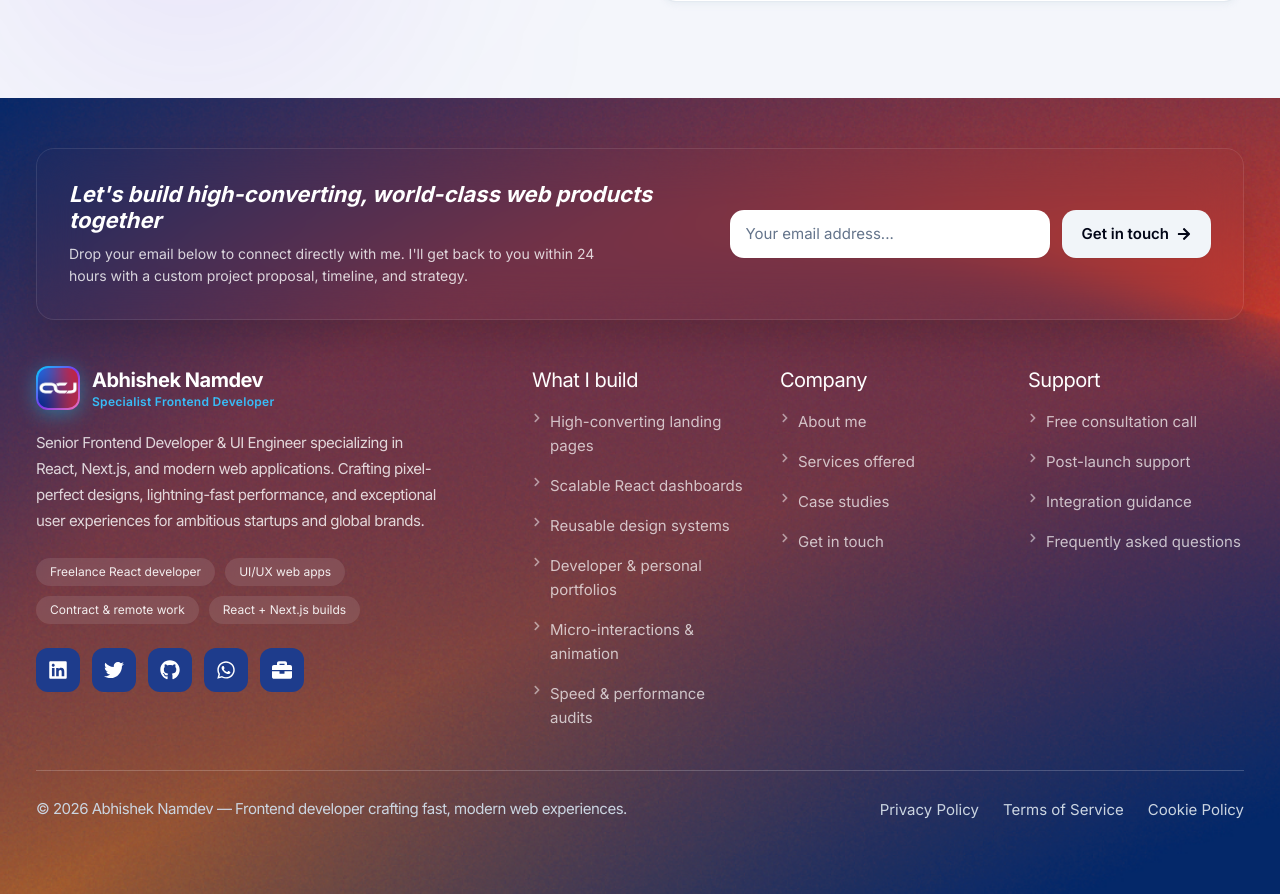
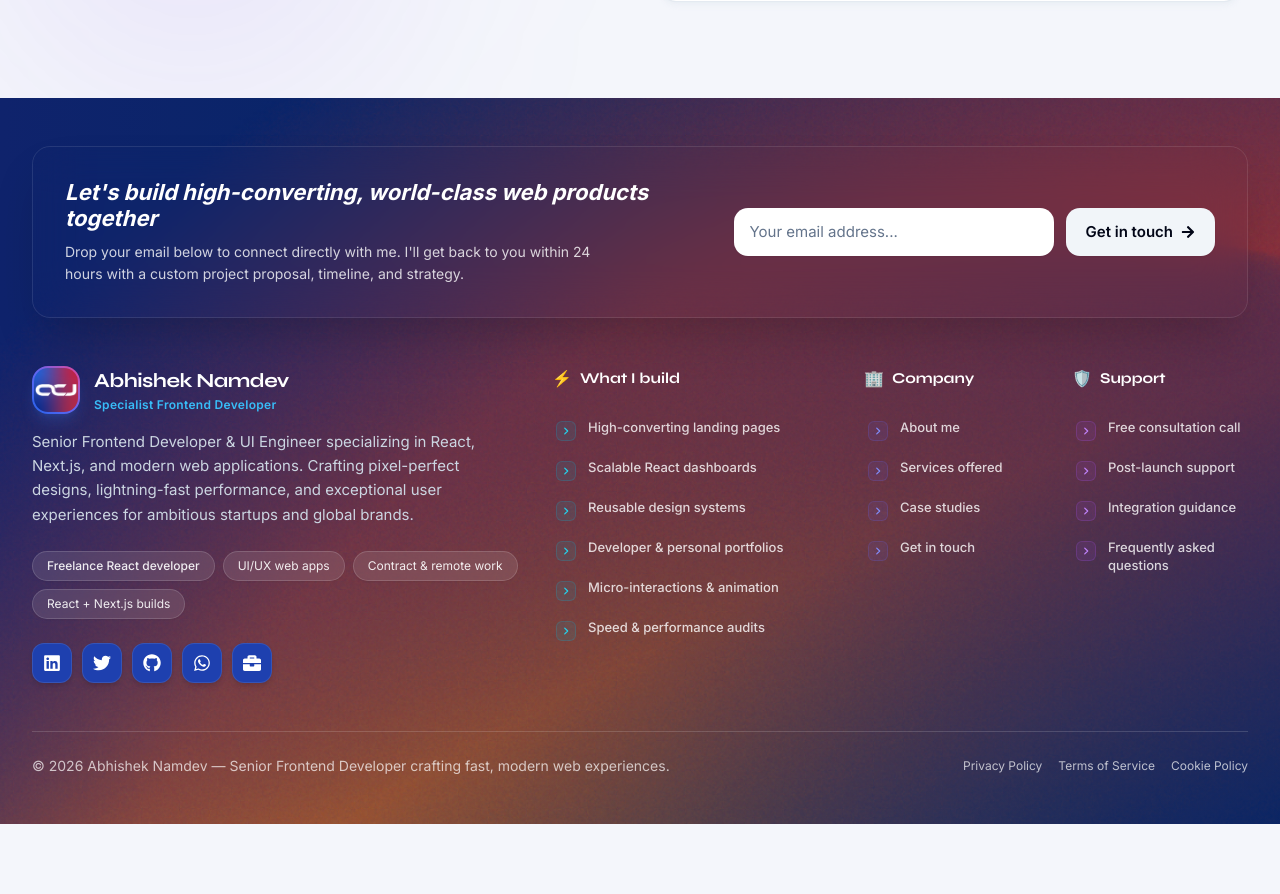
Before and after one commit to ErAbhishekNamdev/portfolio-website, a React (Vite) app: page / in a window 1280 px wide. Shown: the part 8146-9040 px from the top of the page. After the commit the page ends 8970 px from the top, so only its background shows below. Built offline with nearby package versions, Linux system fonts and the light colour scheme.

Commit message:
ui desinged of the footer section

```diff
--- a/src/components/Footer.jsx
+++ b/src/components/Footer.jsx
@@ -7,7 +7,6 @@ import {
   FaTwitter,
   FaWhatsapp,
   FaCheckCircle,
-  FaChevronRight
 } from 'react-icons/fa';
 import footerBg from '../assets/footer.png';
 import mobileFooterBg from '../assets/mobilefooterview.png';
@@ -35,11 +34,11 @@ const Footer = () => {
   };
 
   const socialLinks = [
-    { href: 'https://www.linkedin.com/in/abhishek-namdev-software-engineer/', label: 'LinkedIn', icon: <FaLinkedin className="text-xl" /> },
-    { href: 'https://x.com/Abhishekna78501', label: 'Twitter', icon: <FaTwitter className="text-xl" /> },
-    { href: 'https://github.com/ErAbhishekNamdev', label: 'GitHub', icon: <FaGithub className="text-xl" /> },
-    { href: 'https://wa.me/917024073871', label: 'WhatsApp', icon: <FaWhatsapp className="text-xl" /> },
-    { href: 'https://www.naukri.com/mnjuser/profile', label: 'Naukri Profile', icon: <FaBriefcase className="text-xl" /> },
+    { href: 'https://www.linkedin.com/in/abhishek-namdev-software-engineer/', label: 'LinkedIn', icon: <FaLinkedin className="text-lg" /> },
+    { href: 'https://x.com/Abhishekna78501', label: 'Twitter', icon: <FaTwitter className="text-lg" /> },
+    { href: 'https://github.com/ErAbhishekNamdev', label: 'GitHub', icon: <FaGithub className="text-lg" /> },
+    { href: 'https://wa.me/917024073871', label: 'WhatsApp', icon: <FaWhatsapp className="text-lg" /> },
+    { href: 'https://www.naukri.com/mnjuser/profile', label: 'Naukri Profile', icon: <FaBriefcase className="text-lg" /> },
   ];
 
   const whatIBuild = [
@@ -67,29 +66,30 @@ const Footer = () => {
 
   return (
     <footer className="relative overflow-hidden text-white bg-slate-950" id="footer">
-      {/* Background Images */}
-      <div className="absolute inset-0 pointer-events-none">
+      {/* Background Images with Rich Gradient Overlay */}
+      <div className="absolute inset-0 pointer-events-none z-0">
         <img
           src={mobileFooterBg}
           alt="Footer background"
-          className="h-full w-full object-cover object-left opacity-90 md:hidden"
+          className="h-full w-full object-cover object-center opacity-95 md:hidden"
         />
         <img
           src={footerBg}
           alt="Footer background"
-          className="hidden h-full w-full object-cover object-left sm:object-center md:block md:object-right-top opacity-90"
+          className="hidden h-full w-full object-cover object-center md:block opacity-95"
         />
+        {/* Soft background ambient gradient overlay */}
+        <div className="absolute inset-0 bg-gradient-to-r from-purple-950/20 via-slate-950/10 to-indigo-950/30 pointer-events-none" />
       </div>
 
-      <div className="relative z-10 mx-auto max-w-[1272px] px-4 pt-[50px] pb-[72px] sm:px-6 lg:px-8">
+      <div className="relative z-10 mx-auto max-w-[1280px] px-4 pt-12 pb-12 sm:px-6 lg:px-8">
 
         {/* Call To Action Glass Card */}
-        <div className="mb-[46px] flex flex-col gap-4 rounded-[18px] bg-white/14 border border-white/10 px-5 py-6 shadow-2xl shadow-black/20 backdrop-blur-xl sm:px-6 sm:py-8 lg:flex-row lg:items-center lg:justify-between lg:px-8 lg:py-8 text-center sm:text-left">
+        <div className="mb-12 flex flex-col gap-4 rounded-[18px] bg-white/14 border border-white/10 px-5 py-6 shadow-2xl shadow-black/20 backdrop-blur-xl sm:px-6 sm:py-8 lg:flex-row lg:items-center lg:justify-between lg:px-8 lg:py-8">
           <div className="max-w-2xl text-center sm:text-left mx-auto sm:mx-0">
             <h2 className="text-[20px] leading-[26px] tracking-[-1%] mb-[10px] font-black italic text-white md:text-[22px]">
               Let's build high-converting, world-class web products together
             </h2>
-
             <p className="max-w-full text-[14px] leading-[22px] tracking-[-0.4%] text-white/80 md:max-w-[550px]">
               Drop your email below to connect directly with me. I'll get back to you within 24 hours with a custom project proposal, timeline, and strategy.
             </p>
@@ -105,7 +105,6 @@ const Footer = () => {
                 required
                 className="h-[48px] w-full sm:w-[300px] md:w-[320px] rounded-[14px] bg-white px-4 text-[15px] leading-[24px] text-slate-900 placeholder:text-slate-500 outline-none shadow-sm focus:ring-2 focus:ring-sky-400 transition-all text-center sm:text-left"
               />
-
               <button
                 type="submit"
                 className="group flex h-[48px] items-center justify-center gap-2 rounded-[14px] bg-slate-100 hover:bg-slate-200 text-slate-950 px-5 text-[15px] font-semibold transition-all duration-200 active:scale-[0.98] w-full sm:w-auto shrink-0 cursor-pointer shadow-sm"
@@ -126,50 +125,50 @@ const Footer = () => {
           </form>
         </div>
 
-        {/* Main Footer Links Grid */}
-        <div className="grid grid-cols-1 gap-8 md:grid-cols-2 lg:grid-cols-5">
+        {/* Main Footer Columns Grid */}
+        <div className="grid grid-cols-1 gap-10 md:grid-cols-2 lg:grid-cols-12 lg:gap-8 text-center sm:text-left">
 
-          {/* Column 1 & 2: Brand Profile & Bios */}
-          <div className="lg:col-span-2 text-center sm:text-left flex flex-col items-center sm:items-start">
-            <div className="flex items-center justify-center sm:justify-start gap-3 mb-5">
-              <div
-                className="relative w-11 h-11 shrink-0 rounded-xl overflow-hidden p-[2px] shadow-[0_4px_20px_rgba(0,212,255,0.4)]"
-                style={{ background: "linear-gradient(135deg, #00D4FF 0%, #7C3AED 50%, #F472B6 100%)" }}
-              >
+          {/* Left Column: Brand & Bio Profile (5 cols) */}
+          <div className="lg:col-span-5 flex flex-col items-center sm:items-start text-center sm:text-left">
+
+            {/* Brand Logo & Name Header — always row on all screens */}
+            <div className="flex flex-row items-center justify-center sm:justify-start gap-3.5 mb-4">
+              <div className="w-12 h-12 shrink-0 rounded-2xl bg-gradient-to-tr from-blue-600 via-indigo-500 to-pink-500 p-[2px] shadow-lg shadow-blue-500/20">
                 <img
                   src={logoicons}
                   alt="Abhishek Namdev"
-                  className="h-full w-full object-cover rounded-[10px]"
+                  className="h-full w-full object-cover rounded-[14px]"
                 />
               </div>
               <div className="text-center sm:text-left">
-                <h3 className="text-xl font-bold tracking-tight text-white">Abhishek Namdev</h3>
-                <p className="text-xs font-semibold text-sky-400 tracking-wide">Specialist Frontend Developer</p>
+                <h3 className="text-xl font-bold font-syne tracking-tight text-white">Abhishek Namdev</h3>
+                <p className="text-xs font-semibold text-sky-400 tracking-wide mt-0.5">Specialist Frontend Developer</p>
               </div>
             </div>
 
-            <p className="mb-[24px] max-w-full md:max-w-[412px] text-[15px] leading-[26px] tracking-[-0.5px] text-white/80 font-normal text-center sm:text-left mx-auto sm:mx-0">
+            {/* Biography Paragraph */}
+            <p className="mb-6 max-w-lg text-sm sm:text-[15px] leading-relaxed text-slate-300 font-normal text-center sm:text-left">
               Senior Frontend Developer & UI Engineer specializing in React, Next.js, and modern web applications. Crafting pixel-perfect designs, lightning-fast performance, and exceptional user experiences for ambitious startups and global brands.
             </p>
 
             {/* Specialty Glass Badges */}
-            <div className="mb-6 flex flex-wrap justify-center sm:justify-start gap-2.5">
-              <span className="rounded-full bg-white/10 px-3.5 py-1.5 text-xs text-white/90 backdrop-blur-sm transition hover:bg-white/20">
+            <div className="mb-6 flex flex-wrap items-center justify-center sm:justify-start gap-2">
+              <span className="rounded-full bg-white/10 border border-white/15 px-3.5 py-1.5 text-xs text-white/90 font-medium backdrop-blur-md shadow-sm transition hover:bg-white/20">
                 Freelance React developer
               </span>
-              <span className="rounded-full bg-white/10 px-3.5 py-1.5 text-xs text-white/90 backdrop-blur-sm transition hover:bg-white/20">
+              <span className="rounded-full bg-white/10 border border-white/15 px-3.5 py-1.5 text-xs text-white/90 backdrop-blur-md shadow-sm transition hover:bg-white/20">
                 UI/UX web apps
               </span>
-              <span className="rounded-full bg-white/10 px-3.5 py-1.5 text-xs text-white/90 backdrop-blur-sm transition hover:bg-white/20">
+              <span className="rounded-full bg-white/10 border border-white/15 px-3.5 py-1.5 text-xs text-white/90 backdrop-blur-md shadow-sm transition hover:bg-white/20">
                 Contract & remote work
               </span>
-              <span className="rounded-full bg-white/10 px-3.5 py-1.5 text-xs text-white/90 backdrop-blur-sm transition hover:bg-white/20">
+              <span className="rounded-full bg-white/10 border border-white/15 px-3.5 py-1.5 text-xs text-white/90 backdrop-blur-md shadow-sm transition hover:bg-white/20">
                 React + Next.js builds
               </span>
             </div>
 
-            {/* Social Links */}
-            <div className="mb-6 flex items-center justify-center sm:justify-start gap-3">
+            {/* Blue Square Rounded Social Icon Buttons */}
+            <div className="flex items-center justify-center sm:justify-start gap-2.5">
               {socialLinks.map((item, index) => (
                 <a
                   key={index}
@@ -178,7 +177,7 @@ const Footer = () => {
                   rel="noreferrer"
                   aria-label={item.label}
                   title={item.label}
-                  className="flex h-[44px] w-[44px] items-center justify-center rounded-[12px] bg-[#1E3C8C] text-white transition hover:bg-[#173566] hover:scale-105"
+                  className="flex h-10 w-10 items-center justify-center rounded-xl bg-[#1E40AF] text-white border border-white/10 shadow-md transition-all duration-200 hover:bg-[#2563EB] hover:scale-105"
                 >
                   {item.icon}
                 </a>
@@ -186,60 +185,75 @@ const Footer = () => {
             </div>
           </div>
 
-          {/* Column 3: What I Build */}
-          <div className="text-center sm:text-left flex flex-col items-center sm:items-start">
-            <h4 className="mb-[16px] text-[20px] leading-[28px] tracking-[-0.5px] font-[400] text-white text-center sm:text-left">
-              What I build
-            </h4>
-            <ul className="space-y-[16px] text-[15px] leading-[24px] text-white/70 flex flex-col items-center sm:items-start">
+          {/* Column 2: What I build */}
+          <div className="lg:col-span-3 flex flex-col items-center sm:items-start">
+            <div className="flex items-center justify-center sm:justify-start gap-2 mb-5">
+              <span className="text-base">⚡</span>
+              <h4 className="text-[15px] font-bold font-syne text-white">What I build</h4>
+            </div>
+            <ul className="flex flex-col gap-0.5 items-center sm:items-start w-full">
               {whatIBuild.map((item, idx) => (
-                <li key={idx} className="w-full text-center sm:text-left">
+                <li key={idx} className="w-full flex justify-center sm:justify-start">
                   <a
                     href={item.href}
-                    className="group inline-flex sm:flex items-center sm:items-start justify-center sm:justify-start gap-2 transition-all duration-200 hover:text-white hover:translate-x-1"
+                    className="group inline-flex items-start gap-3 py-2 px-1 rounded-xl transition-all duration-200"
                   >
-                    <FaChevronRight className="mt-[3px] h-2.5 w-2.5 shrink-0 text-white/50 group-hover:text-white transition-colors" />
-                    <span>{item.title}</span>
+                    <span className="mt-0.5 w-5 h-5 rounded-md bg-cyan-500/10 border border-cyan-500/20 flex items-center justify-center shrink-0 group-hover:bg-cyan-500/20 group-hover:border-cyan-400/50 transition-all">
+                      <svg className="w-2.5 h-2.5 text-cyan-400" fill="none" viewBox="0 0 24 24" stroke="currentColor" strokeWidth={3}>
+                        <path strokeLinecap="round" strokeLinejoin="round" d="M9 5l7 7-7 7" />
+                      </svg>
+                    </span>
+                    <span className="text-[13px] text-white/80 group-hover:text-white transition-colors font-medium leading-snug">{item.title}</span>
                   </a>
                 </li>
               ))}
             </ul>
           </div>
 
-          {/* Column 4: Company */}
-          <div className="text-center sm:text-left flex flex-col items-center sm:items-start">
-            <h4 className="mb-[16px] text-[20px] leading-[28px] tracking-[-0.5px] font-[400] text-white text-center sm:text-left">
-              Company
-            </h4>
-            <ul className="space-y-[16px] text-[15px] leading-[24px] text-white/70 flex flex-col items-center sm:items-start">
+          {/* Column 3: Company */}
+          <div className="lg:col-span-2 flex flex-col items-center sm:items-start">
+            <div className="flex items-center justify-center sm:justify-start gap-2 mb-5">
+              <span className="text-base">🏢</span>
+              <h4 className="text-[15px] font-bold font-syne text-white">Company</h4>
+            </div>
+            <ul className="flex flex-col gap-0.5 items-center sm:items-start w-full">
               {companyLinks.map((item, idx) => (
-                <li key={idx} className="w-full text-center sm:text-left">
+                <li key={idx} className="w-full flex justify-center sm:justify-start">
                   <a
                     href={item.href}
-                    className="group inline-flex sm:flex items-center sm:items-start justify-center sm:justify-start gap-2 transition-all duration-200 hover:text-white hover:translate-x-1"
+                    className="group inline-flex items-start gap-3 py-2 px-1 rounded-xl transition-all duration-200"
                   >
-                    <FaChevronRight className="mt-[3px] h-2.5 w-2.5 shrink-0 text-white/50 group-hover:text-white transition-colors" />
-                    <span>{item.title}</span>
+                    <span className="mt-0.5 w-5 h-5 rounded-md bg-indigo-500/10 border border-indigo-500/20 flex items-center justify-center shrink-0 group-hover:bg-indigo-500/20 group-hover:border-indigo-400/50 transition-all">
+                      <svg className="w-2.5 h-2.5 text-indigo-400" fill="none" viewBox="0 0 24 24" stroke="currentColor" strokeWidth={3}>
+                        <path strokeLinecap="round" strokeLinejoin="round" d="M9 5l7 7-7 7" />
+                      </svg>
+                    </span>
+                    <span className="text-[13px] text-white/80 group-hover:text-white transition-colors font-medium leading-snug">{item.title}</span>
                   </a>
                 </li>
               ))}
             </ul>
           </div>
 
-          {/* Column 5: Support */}
-          <div className="text-center sm:text-left flex flex-col items-center sm:items-start">
-            <h4 className="mb-[16px] text-[20px] leading-[28px] tracking-[-0.5px] font-[400] text-white text-center sm:text-left">
-              Support
-            </h4>
-            <ul className="space-y-[16px] text-[15px] leading-[24px] text-white/70 flex flex-col items-center sm:items-start">
+          {/* Column 4: Support */}
+          <div className="lg:col-span-2 flex flex-col items-center sm:items-start">
+            <div className="flex items-center justify-center sm:justify-start gap-2 mb-5">
+              <span className="text-base">🛡️</span>
+              <h4 className="text-[15px] font-bold font-syne text-white">Support</h4>
+            </div>
+            <ul className="flex flex-col gap-0.5 items-center sm:items-start w-full">
               {supportLinks.map((item, idx) => (
-                <li key={idx} className="w-full text-center sm:text-left">
+                <li key={idx} className="w-full flex justify-center sm:justify-start">
                   <a
                     href={item.href}
-                    className="group inline-flex sm:flex items-center sm:items-start justify-center sm:justify-start gap-2 transition-all duration-200 hover:text-white hover:translate-x-1"
+                    className="group inline-flex items-start gap-3 py-2 px-1 rounded-xl transition-all duration-200"
                   >
-                    <FaChevronRight className="mt-[3px] h-2.5 w-2.5 shrink-0 text-white/50 group-hover:text-white transition-colors" />
-                    <span>{item.title}</span>
+                    <span className="mt-0.5 w-5 h-5 rounded-md bg-purple-500/10 border border-purple-500/20 flex items-center justify-center shrink-0 group-hover:bg-purple-500/20 group-hover:border-purple-400/50 transition-all">
+                      <svg className="w-2.5 h-2.5 text-purple-400" fill="none" viewBox="0 0 24 24" stroke="currentColor" strokeWidth={3}>
+                        <path strokeLinecap="round" strokeLinejoin="round" d="M9 5l7 7-7 7" />
+                      </svg>
+                    </span>
+                    <span className="text-[13px] text-white/80 group-hover:text-white transition-colors font-medium leading-snug">{item.title}</span>
                   </a>
                 </li>
               ))}
@@ -248,13 +262,13 @@ const Footer = () => {
 
         </div>
 
-        {/* Bottom Bar / Copyright */}
-        <div className="mt-[40px] flex flex-col items-center justify-between gap-3 border-t border-white/20 pt-[26px] text-center lg:flex-row lg:text-left">
-          <p className="text-[15px] font-[400] leading-[20px] tracking-[-0.5px] text-slate-300 text-center lg:text-left">
-            © {new Date().getFullYear()} Abhishek Namdev — Frontend developer crafting fast, modern web experiences.
+        {/* Bottom Horizontal Divider & Copyright Bar */}
+        <div className="mt-12 flex flex-col items-center justify-between gap-4 border-t border-white/15 pt-6 text-center lg:flex-row lg:text-left">
+          <p className="text-xs sm:text-sm text-white/70 text-center lg:text-left">
+            © {new Date().getFullYear()} Abhishek Namdev — Senior Frontend Developer crafting fast, modern web experiences.
           </p>
 
-          <div className="flex flex-wrap items-center justify-center gap-3 text-[15px] text-slate-300 md:justify-center md:gap-[24px] lg:justify-start">
+          <div className="flex flex-wrap items-center justify-center gap-4 text-xs text-white/70">
             <a href="#" className="transition hover:text-white">Privacy Policy</a>
             <a href="#" className="transition hover:text-white">Terms of Service</a>
             <a href="#" className="transition hover:text-white">Cookie Policy</a>
```
